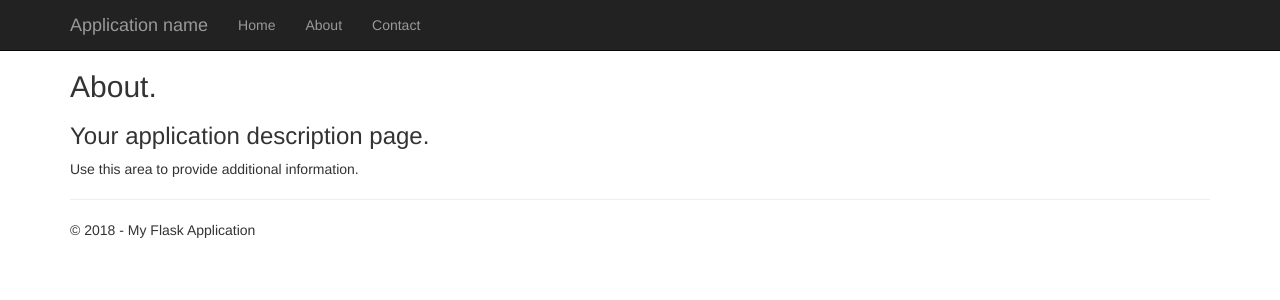
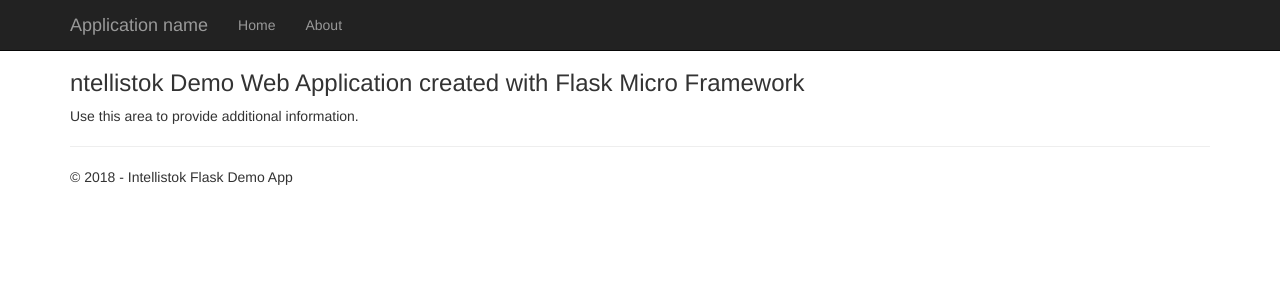
Before and after one commit to designncode7/FlaskWA2018aug02, a Flask app: page /about in a window 1280 px wide. Shown: the top 300 px of the page. Run offline with Flask 2, Linux system fonts and the light colour scheme; parts of the project's set-up code (start-up, migrations or seed data) failed here and were passed over; some libraries are stand-ins or nearby versions.

```diff
--- a/FlaskWA2018aug02/FlaskWA2018aug02/__init__.py
+++ b/FlaskWA2018aug02/FlaskWA2018aug02/__init__.py
@@ -2,7 +2,26 @@
 The flask application package.
 """
 
-from flask import Flask
+from flask import Flask, Response
+import time
+from azure.servicebus import ServiceBusService, Message, Queue
 app = Flask(__name__)
 
 import FlaskWA2018aug02.views
+
+@app.route('/event_stream')
+def stream():
+    def event_stream():
+        while True:
+            bus_service = ServiceBusService(
+                service_namespace='svcbusqueintellidemo',
+                shared_access_key_name='RootManageSharedAccessKey',
+                shared_access_key_value='AziCIylqxj1yggQ4nZoJULZKxPT5CHgCbU=',
+            )
+
+            iotmsg = bus_service.receive_queue_message('iothubqueuefri27-ns', peek_lock=False)
+
+            #time.sleep(3)
+            yield 'data: %s\n\n' % iotmsg.body
+
+    return Response(event_stream(), mimetype="text/event-stream")
--- a/FlaskWA2018aug02/FlaskWA2018aug02/templates/about.html
+++ b/FlaskWA2018aug02/FlaskWA2018aug02/templates/about.html
@@ -2,7 +2,6 @@
 
 {% block content %}
 
-<h2>{{ title }}.</h2>
 <h3>{{ message }}</h3>
 
 <p>Use this area to provide additional information.</p>
--- a/FlaskWA2018aug02/FlaskWA2018aug02/templates/layout.html
+++ b/FlaskWA2018aug02/FlaskWA2018aug02/templates/layout.html
@@ -3,10 +3,11 @@
 <head>
     <meta charset="utf-8" />
     <meta name="viewport" content="width=device-width, initial-scale=1.0">
-    <title>{{ title }} - My Flask Application</title>
+    <title>{{ title }} - Intellistok Demo</title>
     <link rel="stylesheet" type="text/css" href="/static/content/bootstrap.min.css" />
     <link rel="stylesheet" type="text/css" href="/static/content/site.css" />
     <script src="/static/scripts/modernizr-2.6.2.js"></script>
+    <link rel="shortcut icon" href="{{ url_for('static', filename='favicon.ico') }}">
 </head>
 
 <body>
@@ -16,7 +17,6 @@
                 <button type="button" class="navbar-toggle" data-toggle="collapse" data-target=".navbar-collapse">
                     <span class="icon-bar"></span>
                     <span class="icon-bar"></span>
-                    <span class="icon-bar"></span>
                 </button>
                 <a href="/" class="navbar-brand">Application name</a>
             </div>
@@ -24,7 +24,6 @@
                 <ul class="nav navbar-nav">
                     <li><a href="{{ url_for('home') }}">Home</a></li>
                     <li><a href="{{ url_for('about') }}">About</a></li>
-                    <li><a href="{{ url_for('contact') }}">Contact</a></li>
                 </ul>
             </div>
         </div>
@@ -34,7 +33,7 @@
         {% block content %}{% endblock %}
         <hr />
         <footer>
-            <p>&copy; {{ year }} - My Flask Application</p>
+            <p>&copy; {{ year }} - Intellistok Flask Demo App</p>
         </footer>
     </div>
 
--- a/FlaskWA2018aug02/FlaskWA2018aug02/views.py
+++ b/FlaskWA2018aug02/FlaskWA2018aug02/views.py
@@ -12,18 +12,8 @@ def home():
     """Renders the home page."""
     return render_template(
         'index.html',
-        title='Home Page',
+        title='IS&P DT&IoT Dept',
         year=datetime.now().year,
-    )
-
-@app.route('/contact')
-def contact():
-    """Renders the contact page."""
-    return render_template(
-        'contact.html',
-        title='Contact',
-        year=datetime.now().year,
-        message='Your contact page.'
     )
 
 @app.route('/about')
@@ -33,5 +23,5 @@ def about():
         'about.html',
         title='About',
         year=datetime.now().year,
-        message='Your application description page.'
+        message='ntellistok Demo Web Application created with Flask Micro Framework'
     )
```
Also changed, not shown: FlaskWA2018aug02/FlaskWA2018aug02/errors.py (added, +17 -0 lines), FlaskWA2018aug02/FlaskWA2018aug02/templates/404.html (added, +9 -0 lines), FlaskWA2018aug02/FlaskWA2018aug02/templates/500.html (added, +10 -0 lines), FlaskWA2018aug02/FlaskWA2018aug02/templates/errors.html (added, +7 -0 lines), FlaskWA2018aug02/FlaskWA2018aug02/templates/index-orig.html (added, +33 -0 lines), FlaskWA2018aug02/FlaskWA2018aug02/templates/index.html (+28 -24 lines), FlaskWA2018aug02/FlaskWA2018aug02/static/favicon.ico (added), 3 other files.
